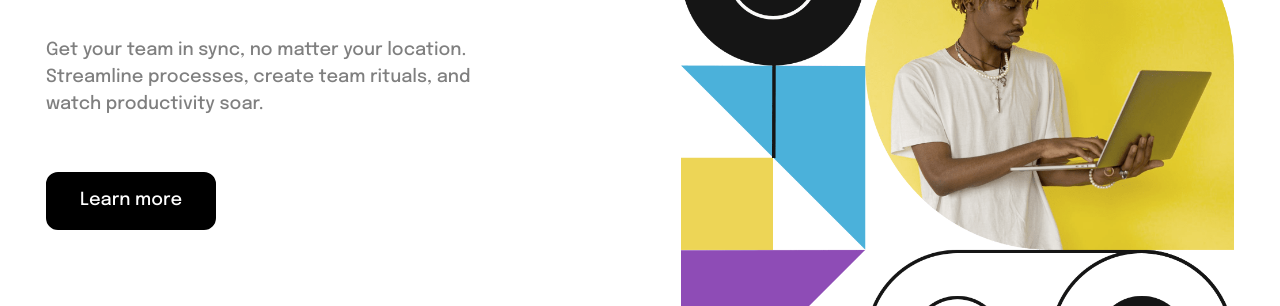
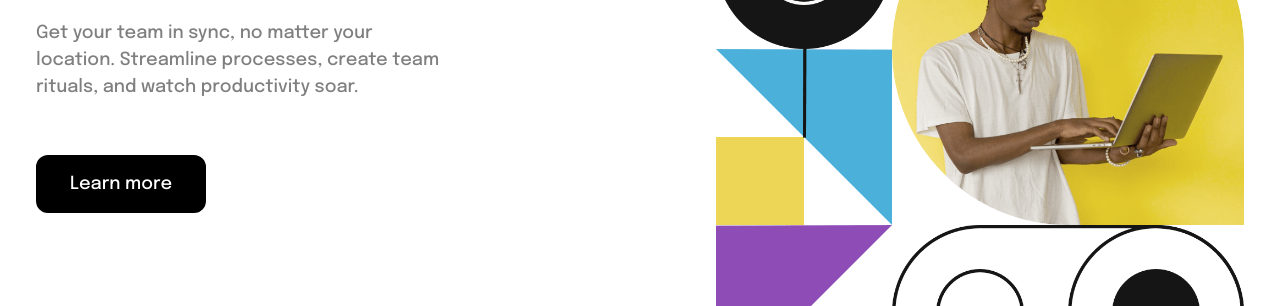
Before and after one commit to markuslk/intro-section-with-dropdown-navigation-main, a plain HTML site: page index.html in a window 1280 px wide. Shown: the part 380-686 px from the top of the page. Drawn offline with Linux system fonts and the light colour scheme.

Commit message:
some changes on section-container and even-columns

```diff
--- a/styles.css
+++ b/styles.css
@@ -388,7 +388,7 @@ li a:hover {
 	}
 
 	.section-container {
-		max-width: 1260px;
+		max-width: 1800px;
 		margin-inline: auto;
 	}
 
@@ -396,7 +396,7 @@ li a:hover {
 		display: flex;
 		flex-direction: row;
 		justify-content: space-between;
-		gap: 1rem;
+		gap: 5rem;
 		padding: 1rem 2rem;
 	}
 
```
